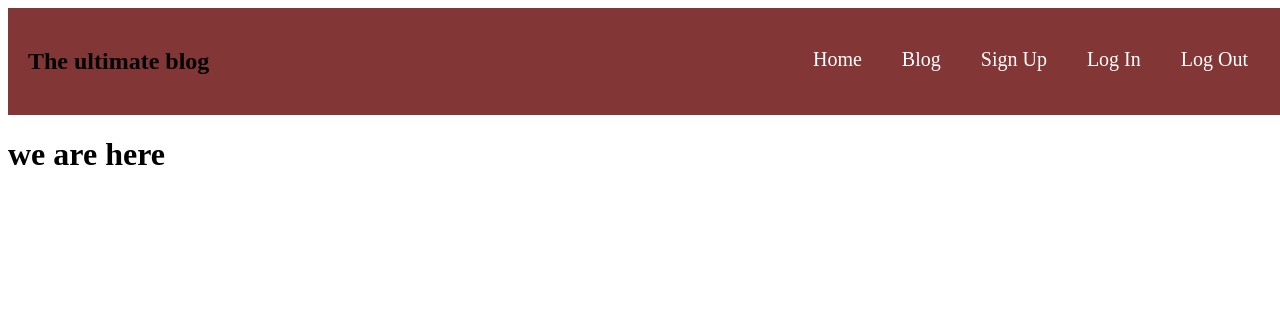
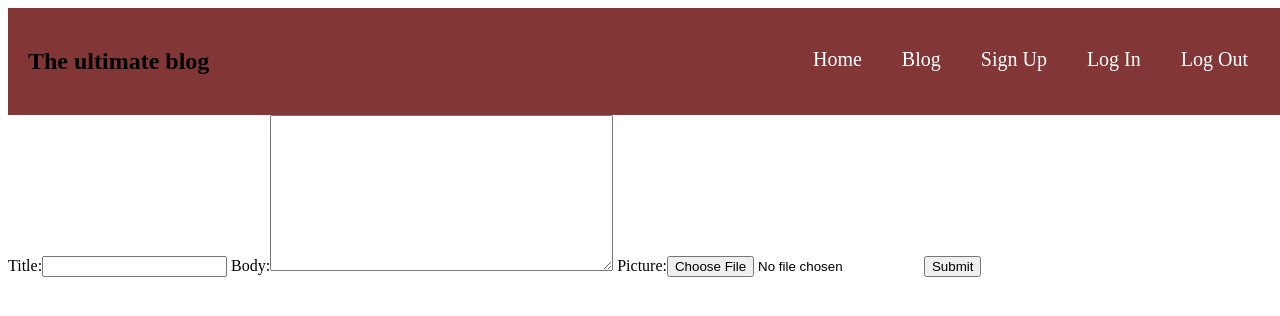
Before and after one commit to ThatcherK/django-blog, a Django app: page /blog/ in a window 1280 px wide. Shown: the top 316 px of the page. Run offline with Django 3.2, Linux system fonts and the light colour scheme.

```diff
--- a/blogs/forms.py
+++ b/blogs/forms.py
@@ -7,3 +7,8 @@ class SignupForm(forms.Form):
 class LoginForm(forms.Form):
     username = forms.CharField(label='User name', max_length=100)
     password = forms.CharField(max_length=32, widget=forms.PasswordInput,label="Password")
+
+class BlogForm(forms.Form):
+    title = forms.CharField(label='Title', max_length=100)
+    body = forms.CharField(widget=forms.Textarea)
+    picture = forms.ImageField(required=False)
--- a/blogs/models.py
+++ b/blogs/models.py
@@ -9,6 +9,7 @@ class Blog(models.Model):
     title = models.CharField(max_length=200)
     body = models.CharField(max_length=400)
     picture = models.ImageField(blank=True)
+    user = models.ForeignKey(User, on_delete=models.CASCADE, null=True)
     created_date = models.DateTimeField( default=timezone.now)
 
     def __str__(self):
--- a/blogs/templates/blogs/create_blog.html
+++ b/blogs/templates/blogs/create_blog.html
@@ -1,7 +1,10 @@
 {% extends "blogs/base.html" %}
 
-{% block title %}My amazing blog{% endblock %}
+{% block content %}
+<form action="{% url 'create_blog' %}" method="post">
+    {% csrf_token %}
+    {{form}}
+    <input  type="submit" value="Submit">
+</form>
 
-{% block content %}
-<h1>we are here</h1>
 {% endblock %}
--- a/blogs/urls.py
+++ b/blogs/urls.py
@@ -8,6 +8,7 @@ urlpatterns = [
     path('user_signup/', views.user_signup, name="user_signup"),
     path('login_form/', views.login_form, name="login_form"),
     path('user_login/', views.user_login, name="user_login"),
-    path ('user_logout/', views.logout, name="user_logout")
+    path ('user_logout/', views.logout, name="user_logout"),
+    path('blog/create/', views.create_blog, name="create_blog")
 
 ]
--- a/blogs/views.py
+++ b/blogs/views.py
@@ -1,9 +1,10 @@
 from django.shortcuts import render, get_object_or_404, redirect
 from django.http import HttpResponse
-from .forms import SignupForm, LoginForm
+from .forms import SignupForm, LoginForm, BlogForm
 from django.contrib.auth.models import User
 from django.contrib.auth import authenticate, login, logout
 from django.urls import reverse
+from .models import Blog
 
 def index(request):
     username = None
@@ -12,8 +13,25 @@ def index(request):
     return render(request,'blogs/home.html',{'username': username})
 
 def blog_page(request):
-    return render(request, 'blogs/create_blog.html', context=None)
+    form =BlogForm()
+    return render(request, 'blogs/create_blog.html', {"form": form})
 
+def create_blog(request):
+    if request.method == 'POST':
+        form = BlogForm(request.POST)
+        if form.is_valid():
+            title = form.cleaned_data.get('title')
+            body = form.cleaned_data.get('body')
+            picture = form.cleaned_data.get('picture')
+            if picture is not None:
+                blog = Blog(title=title, body=body, picture=picture)
+                blog.save()
+            else:
+                blog = Blog(title=title, body=body)
+                blog.save()
+            return redirect(reverse('index'))
+        else:
+            form = BlogForm()
 def signup_form(request):
     form = SignupForm()
     return render(request, 'blogs/signup.html', context={'form': form})
```
Also changed, not shown: blogs/migrations/0002_blog_user.py (added), db.sqlite3.
